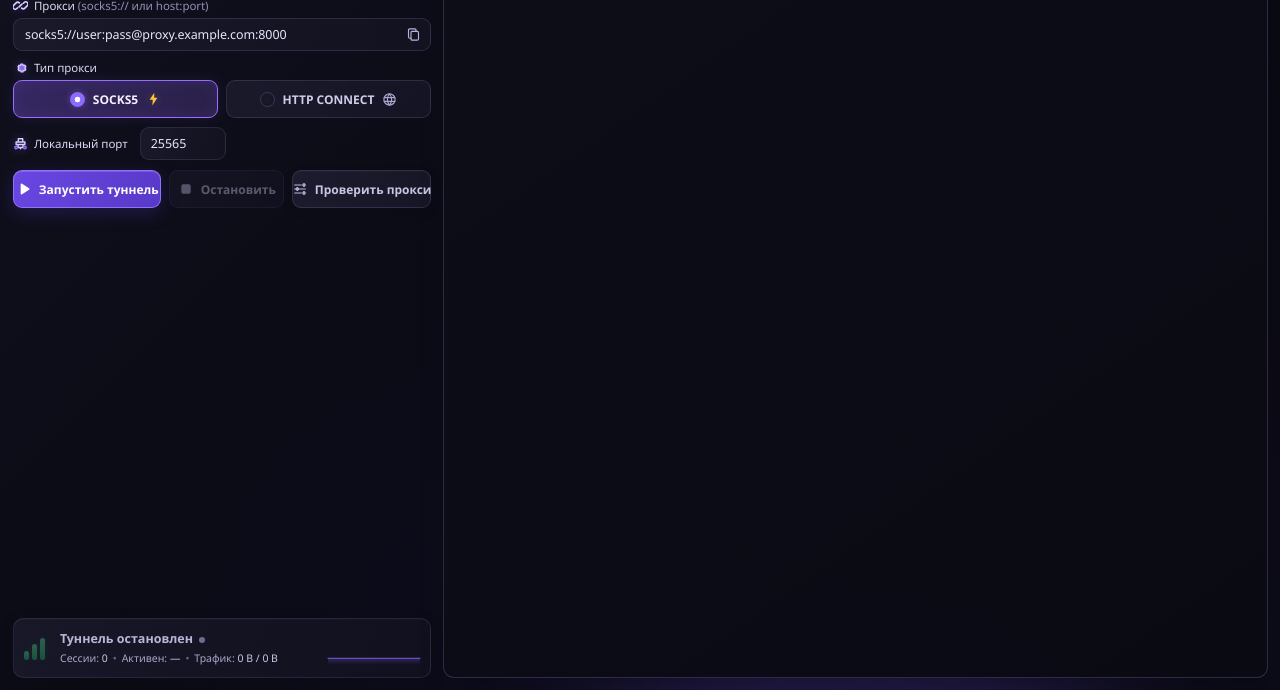
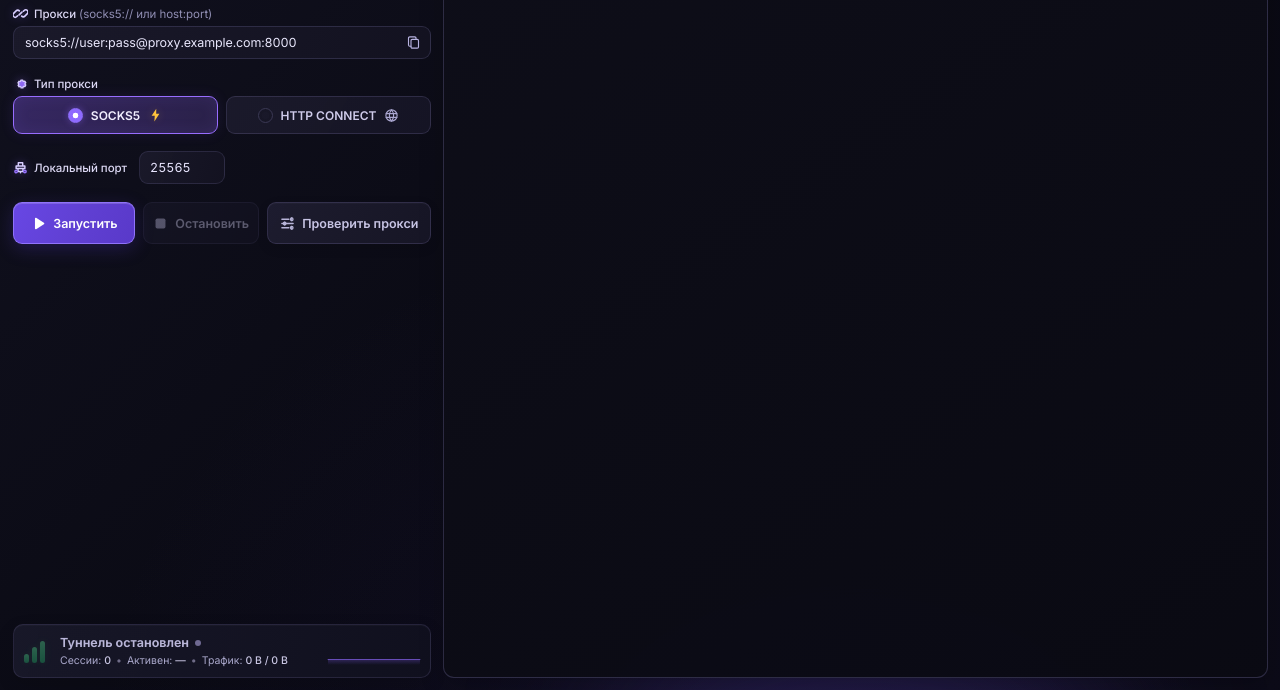
Before and after one commit to zzisler/mc-tunnel, a plain HTML site: page frontend/dist/index.html in a window 1280 px wide. Shown: the part 110-800 px from the top of the page. Drawn offline with Linux system fonts and the light colour scheme.

Commit message:
feat(gui): bundle Inter and give the control row room to breathe
Inter ships as seven woff2 subsets (cyrillic, cyrillic-ext, latin, latin-ext,
greek and their extended ranges), so the window keeps its typography offline
and Cyrillic does not fall back to Segoe UI.

The action row grows from 38 to 42px with a wider "Проверить прокси" column,
and tabs are redistributed as 1fr / .95fr / 1.35fr. "Запустить туннель"
became just "Запустить": at Inter's width three full labels did not fit a
418px column, and an overflowing label is worse than a shorter one.

The leftover vertical gap is gone: the settings column spaces its blocks
17px apart and the status card shrank from 60 to 54px, so the card now sits
right under the buttons instead of floating at the bottom.

```diff
--- /dev/null
+++ b/frontend/dist/fonts.css
@@ -0,0 +1,63 @@
+/* cyrillic-ext */
+@font-face {
+  font-family: 'Inter';
+  font-style: normal;
+  font-weight: 400 700;
+  font-display: swap;
+  src: url(fonts/UcC73FwrK3iLTeHuS_nVMrMxCp50SjIa2JL7SUc.woff2) format('woff2');
+  unicode-range: U+0460-052F, U+1C80-1C8A, U+20B4, U+2DE0-2DFF, U+A640-A69F, U+FE2E-FE2F;
+}
+/* cyrillic */
+@font-face {
+  font-family: 'Inter';
+  font-style: normal;
+  font-weight: 400 700;
+  font-display: swap;
+  src: url(fonts/UcC73FwrK3iLTeHuS_nVMrMxCp50SjIa0ZL7SUc.woff2) format('woff2');
+  unicode-range: U+0301, U+0400-045F, U+0490-0491, U+04B0-04B1, U+2116;
+}
+/* greek-ext */
+@font-face {
+  font-family: 'Inter';
+  font-style: normal;
+  font-weight: 400 700;
+  font-display: swap;
+  src: url(fonts/UcC73FwrK3iLTeHuS_nVMrMxCp50SjIa2ZL7SUc.woff2) format('woff2');
+  unicode-range: U+1F00-1FFF;
+}
+/* greek */
+@font-face {
+  font-family: 'Inter';
+  font-style: normal;
+  font-weight: 400 700;
+  font-display: swap;
+  src: url(fonts/UcC73FwrK3iLTeHuS_nVMrMxCp50SjIa1pL7SUc.woff2) format('woff2');
+  unicode-range: U+0370-0377, U+037A-037F, U+0384-038A, U+038C, U+038E-03A1, U+03A3-03FF;
+}
+/* vietnamese */
+@font-face {
+  font-family: 'Inter';
+  font-style: normal;
+  font-weight: 400 700;
+  font-display: swap;
+  src: url(fonts/UcC73FwrK3iLTeHuS_nVMrMxCp50SjIa2pL7SUc.woff2) format('woff2');
+  unicode-range: U+0102-0103, U+0110-0111, U+0128-0129, U+0168-0169, U+01A0-01A1, U+01AF-01B0, U+0300-0301, U+0303-0304, U+0308-0309, U+0323, U+0329, U+1EA0-1EF9, U+20AB;
+}
+/* latin-ext */
+@font-face {
+  font-family: 'Inter';
+  font-style: normal;
+  font-weight: 400 700;
+  font-display: swap;
+  src: url(fonts/UcC73FwrK3iLTeHuS_nVMrMxCp50SjIa25L7SUc.woff2) format('woff2');
+  unicode-range: U+0100-02BA, U+02BD-02C5, U+02C7-02CC, U+02CE-02D7, U+02DD-02FF, U+0304, U+0308, U+0329, U+1D00-1DBF, U+1E00-1E9F, U+1EF2-1EFF, U+2020, U+20A0-20AB, U+20AD-20C4, U+2113, U+2C60-2C7F, U+A720-A7FF;
+}
+/* latin */
+@font-face {
+  font-family: 'Inter';
+  font-style: normal;
+  font-weight: 400 700;
+  font-display: swap;
+  src: url(fonts/UcC73FwrK3iLTeHuS_nVMrMxCp50SjIa1ZL7.woff2) format('woff2');
+  unicode-range: U+0000-00FF, U+0131, U+0152-0153, U+02BB-02BC, U+02C6, U+02DA, U+02DC, U+0304, U+0308, U+0329, U+2000-206F, U+20AC, U+2122, U+2191, U+2193, U+2212, U+2215, U+FEFF, U+FFFD;
+}
--- a/frontend/dist/index.html
+++ b/frontend/dist/index.html
@@ -5,6 +5,7 @@
   <meta name="viewport" content="width=device-width, initial-scale=1.0" />
   <meta name="theme-color" content="#0b0b15" />
   <title>MC Tunnel</title>
+  <link rel="stylesheet" href="fonts.css" />
   <link rel="stylesheet" href="styles.css" />
 </head>
 <body>
@@ -88,7 +89,7 @@
         <div class="actions">
           <button class="action-button primary" type="button" id="startBtn">
             <svg viewBox="0 0 24 24" aria-hidden="true"><path d="M7 4.8c0-.8.9-1.3 1.6-.9l11 7.1a1.2 1.2 0 0 1 0 2L8.6 20.1c-.7.4-1.6-.1-1.6-.9V4.8Z" fill="currentColor" stroke="none"/></svg>
-            <span>Запустить туннель</span>
+            <span>Запустить</span>
           </button>
           <button class="action-button secondary" type="button" id="stopBtn" disabled>
             <svg viewBox="0 0 24 24" aria-hidden="true"><rect x="5" y="5" width="14" height="14" rx="2.5" fill="currentColor" stroke="none"/></svg>
--- a/frontend/dist/styles.css
+++ b/frontend/dist/styles.css
@@ -19,7 +19,7 @@
   --purple: #9770ff;
   --purple-2: #6844e5;
   --green: #55e888;
-  --font-ui: "Segoe UI", Inter, system-ui, -apple-system, BlinkMacSystemFont, sans-serif;
+  --font-ui: "Inter", "Segoe UI", system-ui, -apple-system, BlinkMacSystemFont, sans-serif;
   --font-code: "Cascadia Code", Consolas, "Liberation Mono", monospace;
 }
 
@@ -34,6 +34,8 @@ body {
   color: var(--text);
   font-family: var(--font-ui);
   font-size: 12px;
+  -webkit-font-smoothing: antialiased;
+  text-rendering: optimizeLegibility;
   background:
     radial-gradient(ellipse 62% 48% at 50% 108%, rgba(91, 62, 188, .32), transparent 72%),
     radial-gradient(ellipse 44% 38% at 95% 4%, rgba(70, 55, 133, .13), transparent 76%),
@@ -137,7 +139,7 @@ button { color: inherit; }
   min-width: 0;
   display: flex;
   flex-direction: column;
-  gap: 9px;
+  gap: 17px;
 }
 
 /* ------------------------------------------------------------------ fields */
@@ -308,22 +310,22 @@ button { color: inherit; }
 
 /* ----------------------------------------------------------------- buttons */
 
-.actions { display: grid; grid-template-columns: 1.24fr .96fr 1.16fr; gap: 8px; margin-top: 1px; }
+.actions { display: grid; grid-template-columns: 1fr .95fr 1.35fr; gap: 8px; margin-top: 1px; }
 
 .action-button {
   min-width: 0;
-  height: 38px;
+  height: 42px;
   display: flex;
   align-items: center;
   justify-content: center;
-  gap: 7px;
+  gap: 6px;
   padding: 0 8px;
   border: 1px solid rgba(139, 130, 191, .22);
   border-radius: 9px;
   color: #c7c4e4;
   background: linear-gradient(120deg, rgba(30, 29, 48, .96), rgba(23, 22, 38, .98));
   box-shadow: inset 0 1px 0 rgba(255, 255, 255, .025), 0 4px 12px rgba(0, 0, 0, .1);
-  font-size: 12px;
+  font-size: 12.5px;
   font-weight: 600;
   white-space: nowrap;
   cursor: pointer;
@@ -331,7 +333,7 @@ button { color: inherit; }
 }
 .action-button:hover { transform: translateY(-1px); border-color: rgba(158, 127, 255, .55); box-shadow: 0 5px 16px rgba(0, 0, 0, .18), 0 0 16px rgba(123, 90, 235, .1); }
 .action-button:active { transform: translateY(0) scale(.995); }
-.action-button svg { width: 16px; height: 16px; flex: 0 0 16px; fill: currentColor; stroke: currentColor; stroke-width: 1.8; stroke-linecap: round; stroke-linejoin: round; }
+.action-button svg { width: 17px; height: 17px; flex: 0 0 17px; fill: currentColor; stroke: currentColor; stroke-width: 1.8; stroke-linecap: round; stroke-linejoin: round; }
 
 .action-button.primary {
   color: #fff;
@@ -362,11 +364,11 @@ button { color: inherit; }
 
 .traffic-card {
   margin-top: auto;
-  min-height: 60px;
+  min-height: 54px;
   display: flex;
   align-items: center;
   gap: 10px;
-  padding: 8px 10px;
+  padding: 7px 10px;
   border: 1px solid rgba(132, 124, 184, .18);
   border-radius: 10px;
   background: linear-gradient(105deg, rgba(25, 25, 42, .91), rgba(17, 17, 31, .94));
@@ -395,7 +397,7 @@ button { color: inherit; }
 .traffic-meta b { color: #c9c6e3; font-weight: 500; }
 .meta-separator { color: #6f6c88; }
 
-.traffic-chart { width: 92px; height: 34px; flex: 0 0 92px; overflow: visible; opacity: .9; }
+.traffic-chart { width: 92px; height: 28px; flex: 0 0 92px; overflow: visible; opacity: .9; }
 .chart-area { fill: url(#chart-fill); }
 .chart-line { fill: none; stroke: #8966f3; stroke-width: 1.8; stroke-linecap: round; stroke-linejoin: round; }
 
```
Also changed, not shown: frontend/dist/fonts/UcC73FwrK3iLTeHuS_nVMrMxCp50SjIa0ZL7SUc.woff2 (added), frontend/dist/fonts/UcC73FwrK3iLTeHuS_nVMrMxCp50SjIa1ZL7.woff2 (added), frontend/dist/fonts/UcC73FwrK3iLTeHuS_nVMrMxCp50SjIa1pL7SUc.woff2 (added), frontend/dist/fonts/UcC73FwrK3iLTeHuS_nVMrMxCp50SjIa25L7SUc.woff2 (added), frontend/dist/fonts/UcC73FwrK3iLTeHuS_nVMrMxCp50SjIa2JL7SUc.woff2 (added), frontend/dist/fonts/UcC73FwrK3iLTeHuS_nVMrMxCp50SjIa2ZL7SUc.woff2 (added), frontend/dist/fonts/UcC73FwrK3iLTeHuS_nVMrMxCp50SjIa2pL7SUc.woff2 (added).
